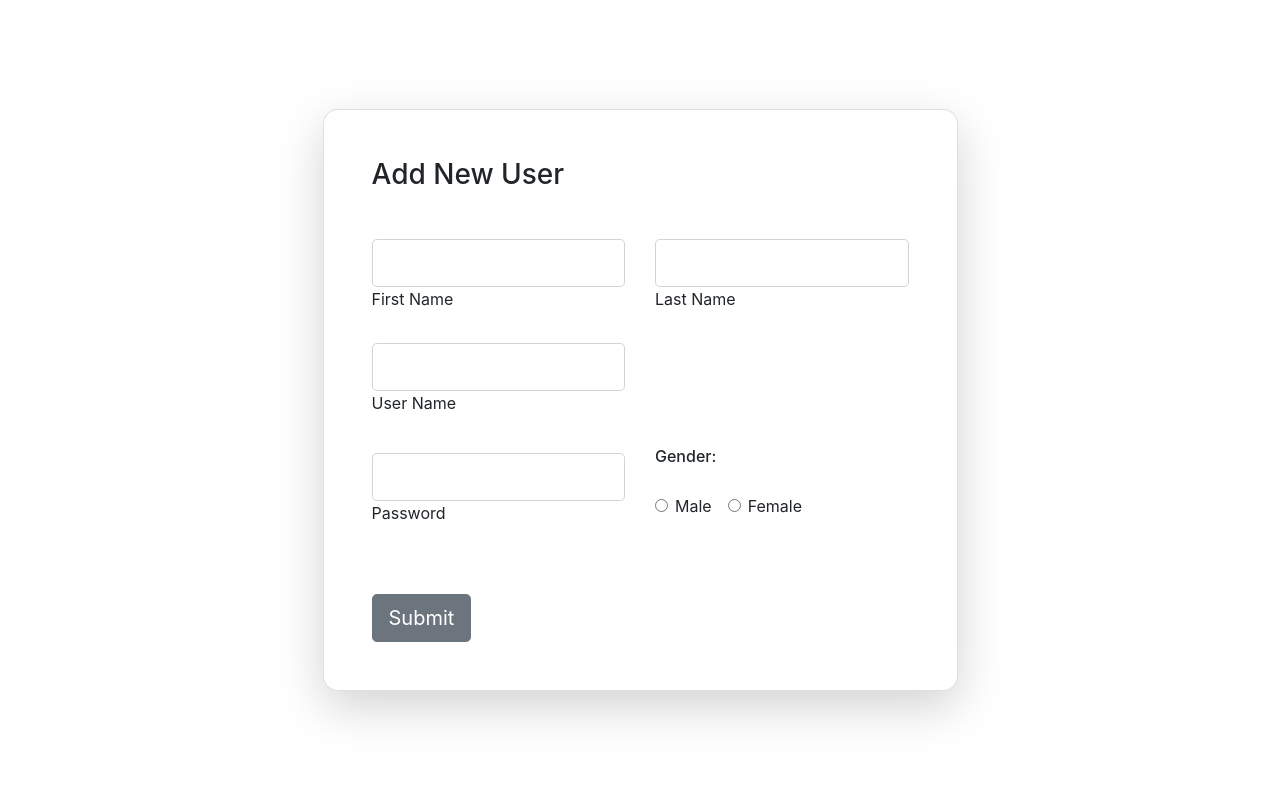
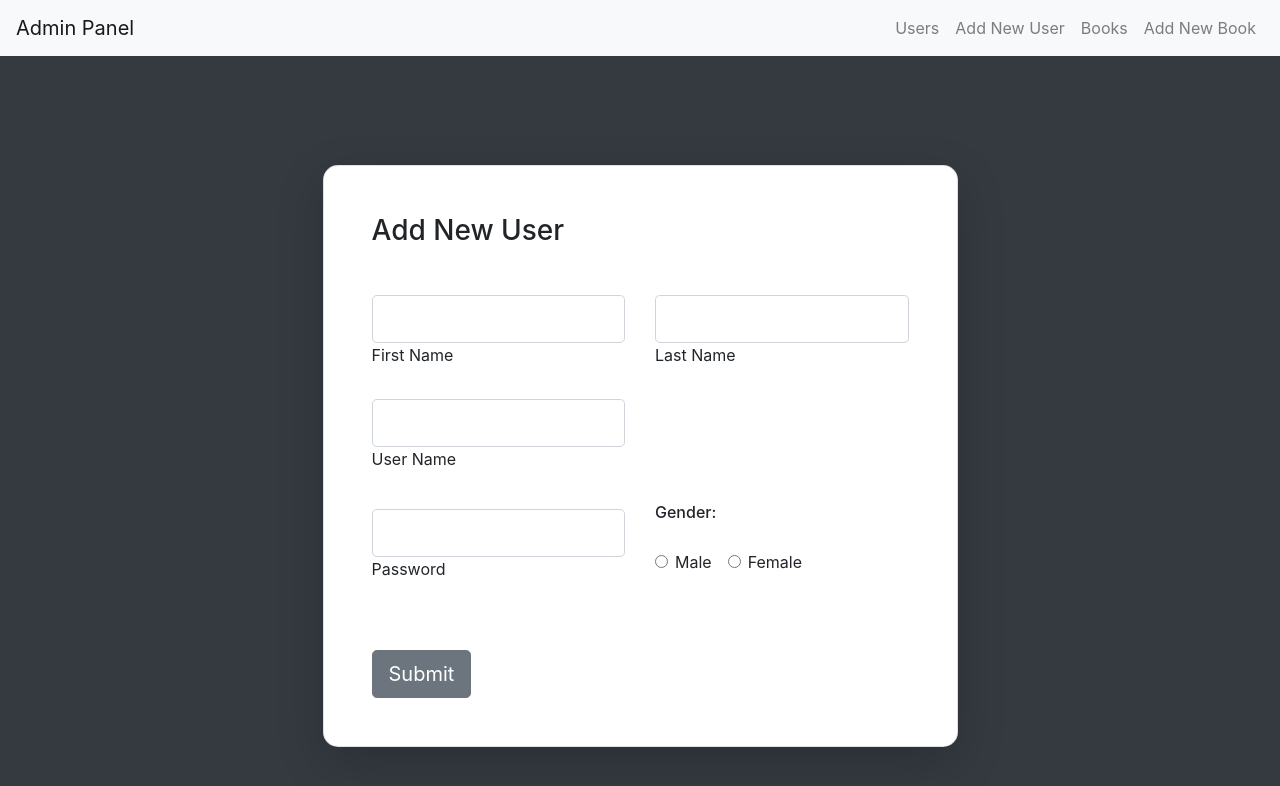
Before and after one commit to EmanAmr1/Library-Management-System, an Angular app in the folder libraryManagementAngular/libraryManagement/: page /adduser in a window 1280 px wide. Shown: the top 786 px of the page. Built offline with nearby package versions, Linux system fonts and the light colour scheme.

Commit message:
more enhancement

```diff
--- a/libraryManagementAngular/libraryManagement/src/app/components/add-book/add-book.component.html
+++ b/libraryManagementAngular/libraryManagement/src/app/components/add-book/add-book.component.html
@@ -1,6 +1,32 @@
+    <!-- Navbar -->
+    <nav class="navbar navbar-expand-lg navbar-light bg-light">
+      <a class="navbar-brand" href="#">Admin Panel</a>
+      <button class="navbar-toggler" type="button" data-toggle="collapse" data-target="#navbarNav" aria-controls="navbarNav" aria-expanded="false" aria-label="Toggle navigation">
+          <span class="navbar-toggler-icon"></span>
+      </button>
+      <div class="collapse navbar-collapse" id="navbarNav">
+          <ul class="navbar-nav ml-auto">
+              <li class="nav-item">
+                  <a class="nav-link"routerLink="/users">Users</a>
+              </li>
+              <li class="nav-item">
+                  <a class="nav-link" routerLink="/adduser">Add New User </a>
+              </li>
+
+              <li class="nav-item">
+                <a class="nav-link"routerLink="/adminHome">Books</a>
+            </li>
+              <li class="nav-item">
+                  <a class="nav-link" routerLink="/addbook">Add New Book</a>
+              </li>
+          </ul>
+      </div>
+  </nav>
+
+
 <section class="h-100 bg-dark">
   <form (ngSubmit)="addbook()">
-  <div class="container py-5 h-100">
+  <div class="container my-1 h-100">
     <div class="row d-flex justify-content-center align-items-center h-100">
       <div class="col">
         <div class="card card-registration my-4">
--- a/libraryManagementAngular/libraryManagement/src/app/components/add-user/add-user.component.html
+++ b/libraryManagementAngular/libraryManagement/src/app/components/add-user/add-user.component.html
@@ -1,5 +1,31 @@
+    <!-- Navbar -->
+    <nav class="navbar navbar-expand-lg navbar-light bg-light">
+      <a class="navbar-brand" href="#">Admin Panel</a>
+      <button class="navbar-toggler" type="button" data-toggle="collapse" data-target="#navbarNav" aria-controls="navbarNav" aria-expanded="false" aria-label="Toggle navigation">
+          <span class="navbar-toggler-icon"></span>
+      </button>
+      <div class="collapse navbar-collapse" id="navbarNav">
+          <ul class="navbar-nav ml-auto">
+              <li class="nav-item">
+                  <a class="nav-link"routerLink="/users">Users</a>
+              </li>
+              <li class="nav-item">
+                  <a class="nav-link" routerLink="/adduser">Add New User </a>
+              </li>
+
+              <li class="nav-item">
+                <a class="nav-link"routerLink="/adminHome">Books</a>
+            </li>
+              <li class="nav-item">
+                  <a class="nav-link" routerLink="/addbook">Add New Book</a>
+              </li>
+          </ul>
+      </div>
+  </nav>
+
+<div class="bg-dark">
 <section class="vh-100 gradient-custom">
-  <div class="container py-5 h-100">
+  <div class="container  h-100">
     <div class="row justify-content-center align-items-center h-100">
       <div class="col-12 col-lg-9 col-xl-7">
         <div class="card shadow-lg card-registration" style="border-radius: 15px;">
@@ -87,3 +113,4 @@
     </div>
   </div>
 </section>
+</div>
--- a/libraryManagementAngular/libraryManagement/src/app/components/admin-home/admin-home.component.html
+++ b/libraryManagementAngular/libraryManagement/src/app/components/admin-home/admin-home.component.html
@@ -12,6 +12,10 @@
               <li class="nav-item">
                   <a class="nav-link" routerLink="/adduser">Add New User </a>
               </li>
+
+              <li class="nav-item">
+                <a class="nav-link"routerLink="/adminHome">Books</a>
+            </li>
               <li class="nav-item">
                   <a class="nav-link" routerLink="/addbook">Add New Book</a>
               </li>
@@ -23,7 +27,7 @@
   <div class="container mt-2">
       <div class="row">
           <div class="col-md-12 text-center">
-              <h1 class="display-4">Welcome to Admin Home</h1>
+
 
           </div>
       </div>
--- a/libraryManagementAngular/libraryManagement/src/app/components/users/users.component.html
+++ b/libraryManagementAngular/libraryManagement/src/app/components/users/users.component.html
@@ -12,6 +12,11 @@
               <li class="nav-item">
                   <a class="nav-link" routerLink="/adduser">Add New User </a>
               </li>
+
+              <li class="nav-item">
+                <a class="nav-link"routerLink="/adminHome">Books</a>
+            </li>
+
               <li class="nav-item">
                   <a class="nav-link" routerLink="/addbook">Add New Book</a>
               </li>
```
